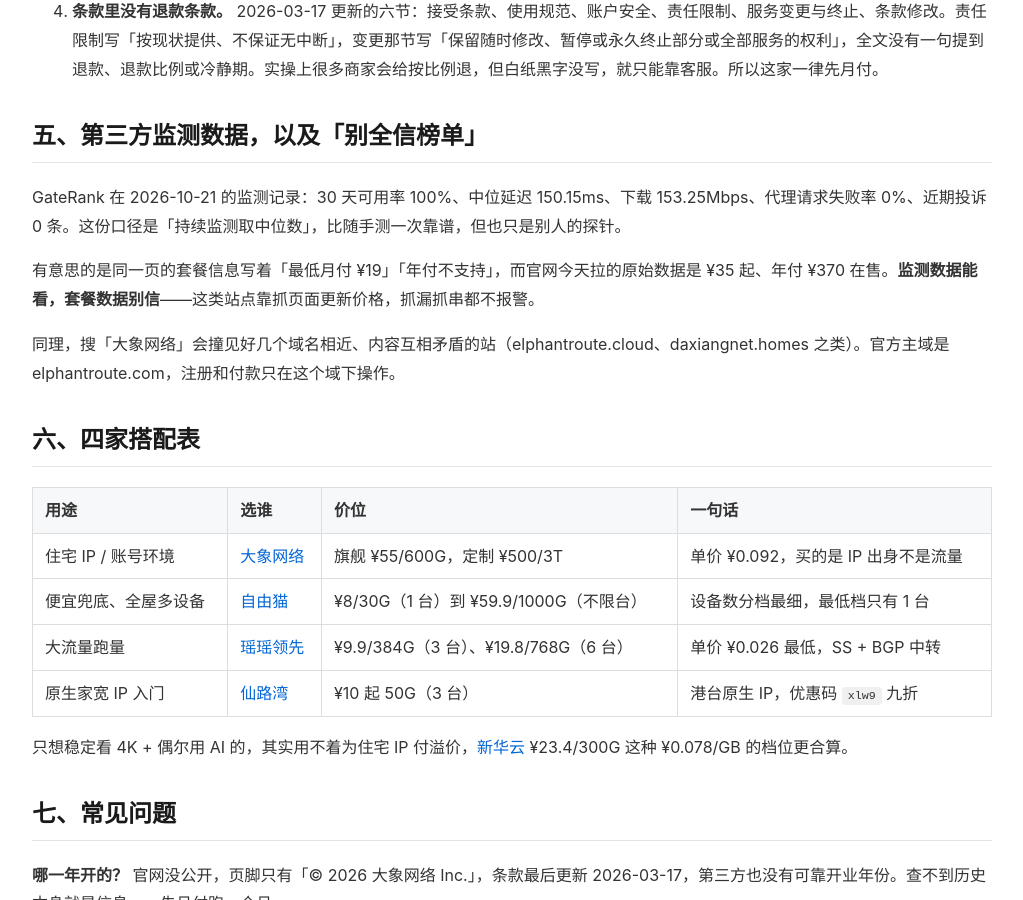
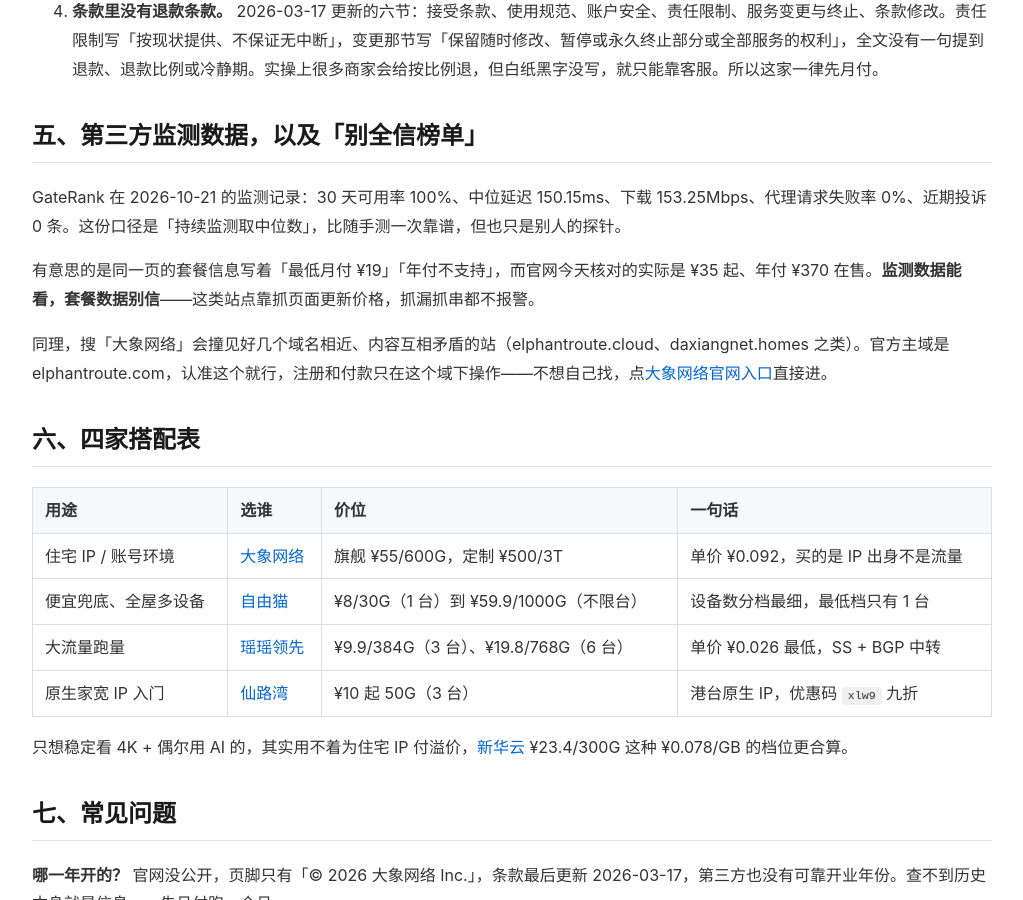
Before and after one commit to yezuofan/free-internet-guide, a Jekyll site: the page built from getting-started/elephant-route-review-2026.md, in a window 1280 px wide and 900 px high, scrolled down 2455 px. Shown: the whole window, without its empty margins (128-1151 px from the left). Built offline with Jekyll 4.4.1, drawn with Linux system fonts in a browser that asks for light colours; our own code applies the rules of GitHub Pages for plain Markdown files; some of the changed text lies outside the part shown.

Commit message:
fix: humanize wording + entry shortlink (elephant mirror)

```diff
--- a/getting-started/elephant-route-review-2026.md
+++ b/getting-started/elephant-route-review-2026.md
@@ -2,7 +2,7 @@
 
 # 大象网络怎么样：住宅 IP 真值这个价吗，四档套餐按 GB 拆开算
 
-**2026 年 10 月更新。** 群里有人问「大象网络怎么样，看着挺贵，值吗」。我把四档套餐从官网接口重新拉了一遍，逐档算到每 GB，再对着条款和流程读了一遍——因为这类「卖 IP 出身」的服务，坑几乎都不在价格表上。
+**2026 年 10 月更新。** 群里有人问「大象网络怎么样，看着挺贵，值吗」。我把四档套餐登录官网面板重新抄了一遍，逐档算到每 GB，再对着条款和流程读了一遍——因为这类「卖 IP 出身」的服务，坑几乎都不在价格表上。
 
 先说立场：推荐位都带返佣，这家也一样。速度数据引第三方监测并标明，我自己没账号，不装实测。
 
@@ -68,9 +68,9 @@
 
 GateRank 在 2026-10-21 的监测记录：30 天可用率 100%、中位延迟 150.15ms、下载 153.25Mbps、代理请求失败率 0%、近期投诉 0 条。这份口径是「持续监测取中位数」，比随手测一次靠谱，但也只是别人的探针。
 
-有意思的是同一页的套餐信息写着「最低月付 ¥19」「年付不支持」，而官网今天拉的原始数据是 ¥35 起、年付 ¥370 在售。**监测数据能看，套餐数据别信**——这类站点靠抓页面更新价格，抓漏抓串都不报警。
+有意思的是同一页的套餐信息写着「最低月付 ¥19」「年付不支持」，而官网今天核对的实际是 ¥35 起、年付 ¥370 在售。**监测数据能看，套餐数据别信**——这类站点靠抓页面更新价格，抓漏抓串都不报警。
 
-同理，搜「大象网络」会撞见好几个域名相近、内容互相矛盾的站（elphantroute.cloud、daxiangnet.homes 之类）。官方主域是 elphantroute.com，注册和付款只在这个域下操作。
+同理，搜「大象网络」会撞见好几个域名相近、内容互相矛盾的站（elphantroute.cloud、daxiangnet.homes 之类）。官方主域是 elphantroute.com，认准这个就行，注册和付款只在这个域下操作——不想自己找，点[大象网络官网入口](https://api.huanghaiwan.com/go/大象网络)直接进。
 
 ## 六、四家搭配表
 
```
